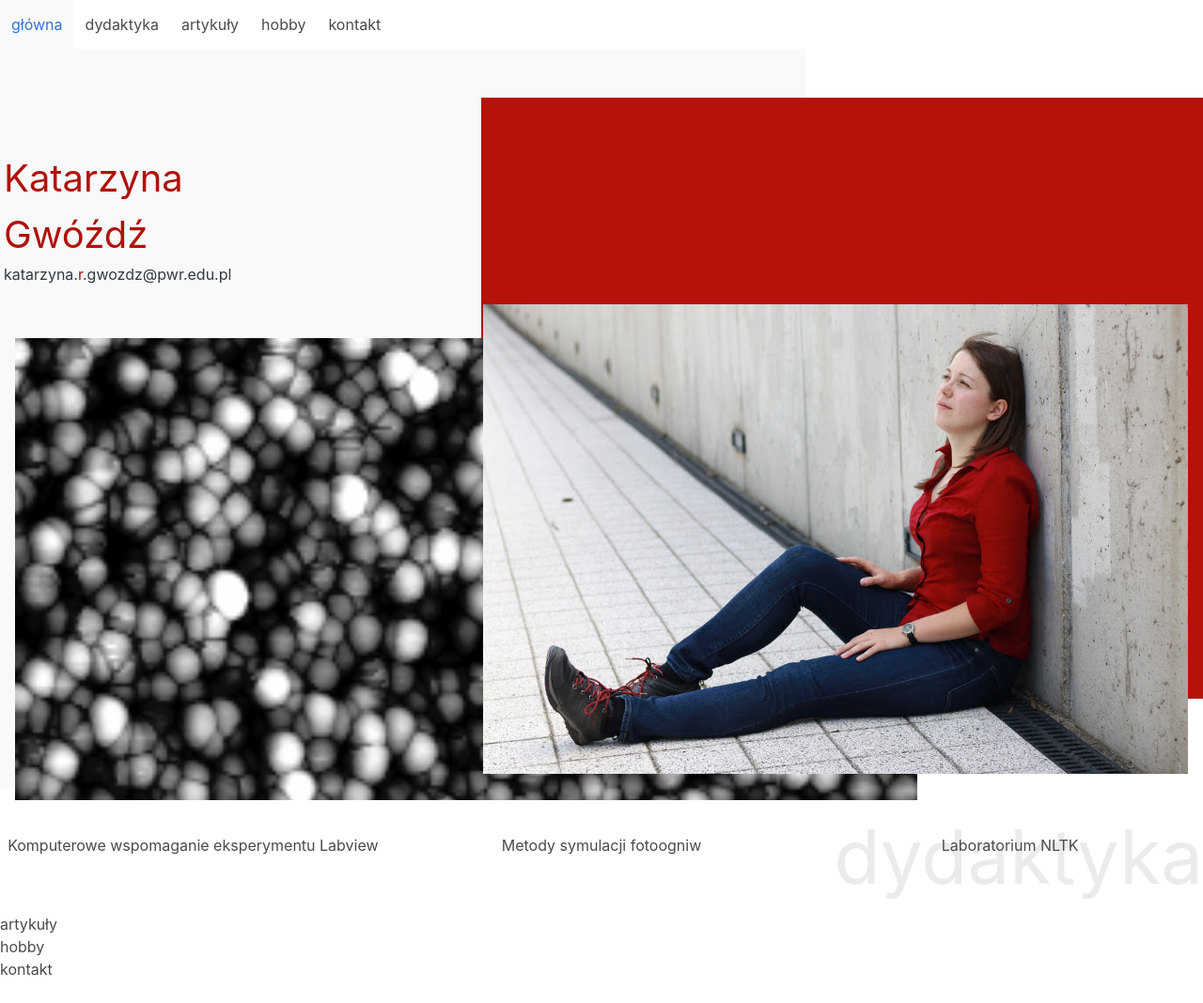
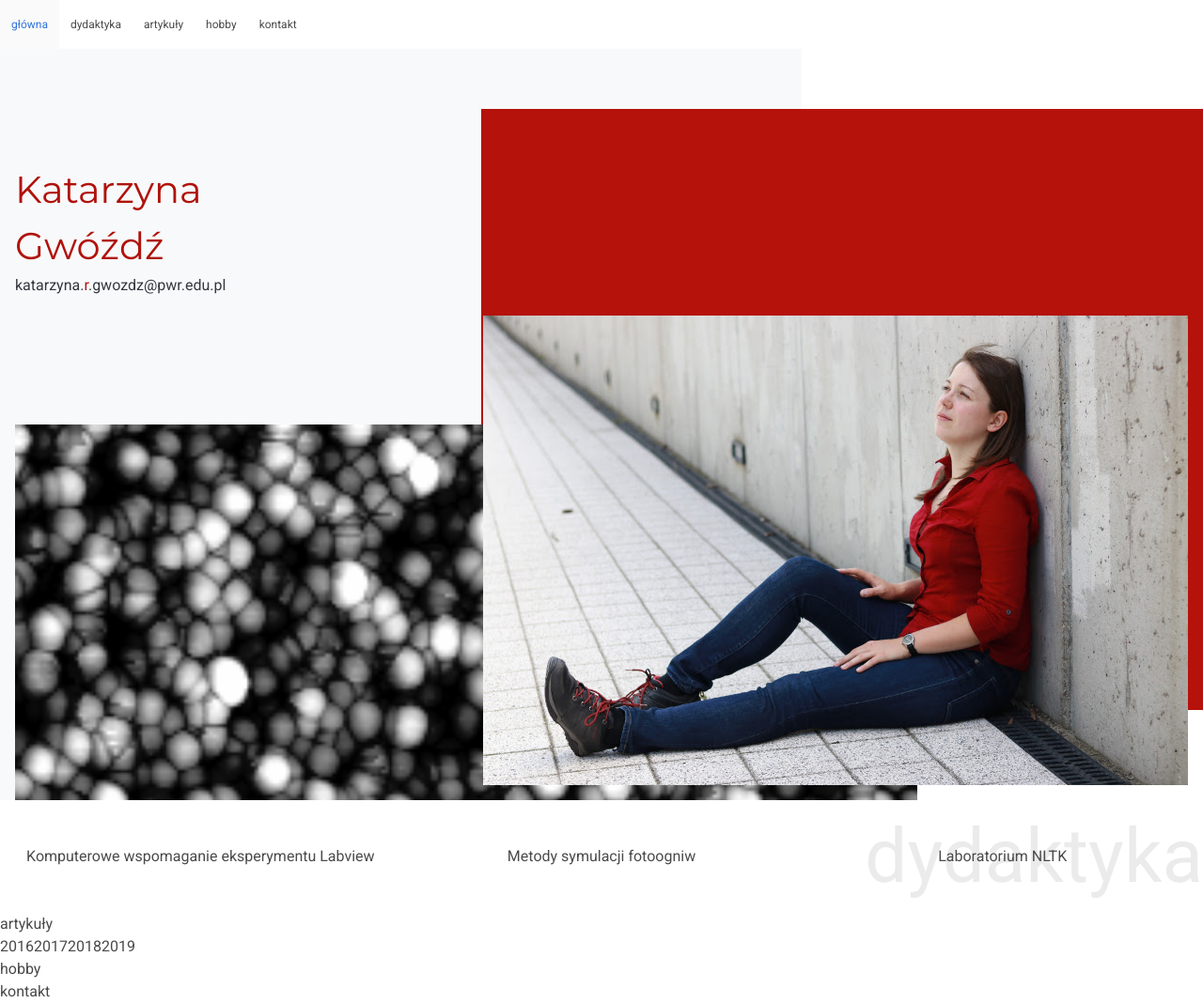
Before and after one commit to marrow00/kasia2, a website: page index.html in a window 1280 px wide. Shown: the whole page at 94% size. Before the commit the page ends 1044 px from the top, so only its background shows below. Drawn offline with nearby package versions, Linux system fonts and the light colour scheme.

Commit message:
new font

```diff
--- a/index.html
+++ b/index.html
@@ -23,8 +23,8 @@
         </nav>
     </header>
     <section class="home is-relative">
-        <div class="container is-fullhd">
-            <div class="columns">
+        <div class="container is-fullhd h-100">
+            <div class="d-flex h-100 w-100">
                 <div class="column is-two-thirds bg-only-light"></div>
                 <div class="column is-three-fifths is-absolute bg-only-dark"></div>
                 <div class="is-absolute pl-1 home-info slide-in">
@@ -38,16 +38,29 @@
     </section>
     <section class="teaching is-relative">
         <h2 id=teaching-header class="f-5 is-absolute">dydaktyka</h2>
-        <div class="columns">
-            <div class="column is-vcentered align-self-center text-center"><p>Komputerowe wspomaganie eksperymentu Labview</p></div>
-            <div class="column is-vcentered align-self-center text-center"><p>Metody symulacji fotoogniw</p></div>
-            <div class="column is-vcentered align-self-center text-center"><p>Laboratorium NLTK</p></div>
+        <div class="d-flex">
+            <div class="column is-vcentered align-self-center has-text-centered"><p>Komputerowe wspomaganie eksperymentu Labview</p></div>
+            <div class="column is-vcentered align-self-center has-text-centered"><p>Metody symulacji fotoogniw</p></div>
+            <div class="column is-vcentered align-self-center has-text-centered"><p>Laboratorium NLTK</p></div>
         </div>
     </section>
     <section>
         <h2>artykuły</h2>
         <div class = container-fluid>
-
+            <div class="d-flex">
+                <div class="d-flex">
+                    <div>2016</div>
+                    <div>2017</div>
+                    <div>2018</div>
+                    <div>2019</div>
+                </div>
+                <div class="d-flex">
+                    <div></div>
+                    <div></div>
+                    <div></div>
+                    <div></div>
+                </div>
+            </div>
         </div>
     </section>
     <section>hobby</section>
--- a/scss/_layout.scss
+++ b/scss/_layout.scss
@@ -3,6 +3,17 @@ html,body {
 }
 section{
     overflow: hidden;
+}
+.w-100{
+    width: 100%;
+}
+.h-100{
+    height: 100%;
+}
+h1{
+    font-size: 2.5rem;
+    color: $red2;
+    font-family: $heading;
 }
 a{
     color: $dark;
@@ -17,8 +28,8 @@ a{
 .pl-1{
     padding-left: 1rem;
 }
-.text-center{
-    text-align: center;
+.d-flex{
+    display: flex;
 }
 .align-self-center{
     align-self: center;
--- a/scss/_variables.scss
+++ b/scss/_variables.scss
@@ -1,3 +1,6 @@
+@import url('https://fonts.googleapis.com/css?family=Montserrat|Roboto');
+$heading: 'Montserrat', sans-serif;
+$body: 'Roboto', sans-serif;
 $md: 768px;
 $red2: #b5120b;
 $dark: #343a40;
--- a/scss/main.scss
+++ b/scss/main.scss
@@ -1,6 +1,11 @@
 @import "variables";
 @import "layout";
-
+body{
+    font-family: $body;
+}
+.navbar-item{
+    font-size: 12px;
+}
 .home{
     height: 100vh;
     min-height: 500px;
@@ -21,9 +26,6 @@
     100% {transform: translateX(0%);}
 }
 
-h1{
-    font-size: 2.5rem;
-}
 .bg-only-light{
     background: $light;
     min-height: 100vh;
@@ -38,11 +40,8 @@ h1{
 }
 .img-bg{
     width: 75%;
-    top: 40%;
+    top: 50%;
     left:1rem;
-    // width: 60%;
-    // top:10%;
-    // left: 25%;
 }
 .img-main{
     bottom:0;
@@ -52,9 +51,6 @@ h1{
         right: 1rem;
         bottom: 1rem;
     }
-}
-h1{
-    color: $red2;
 }
 .f-5{
     font-size: 5rem;
```
Also changed, not shown: css/main.css.
